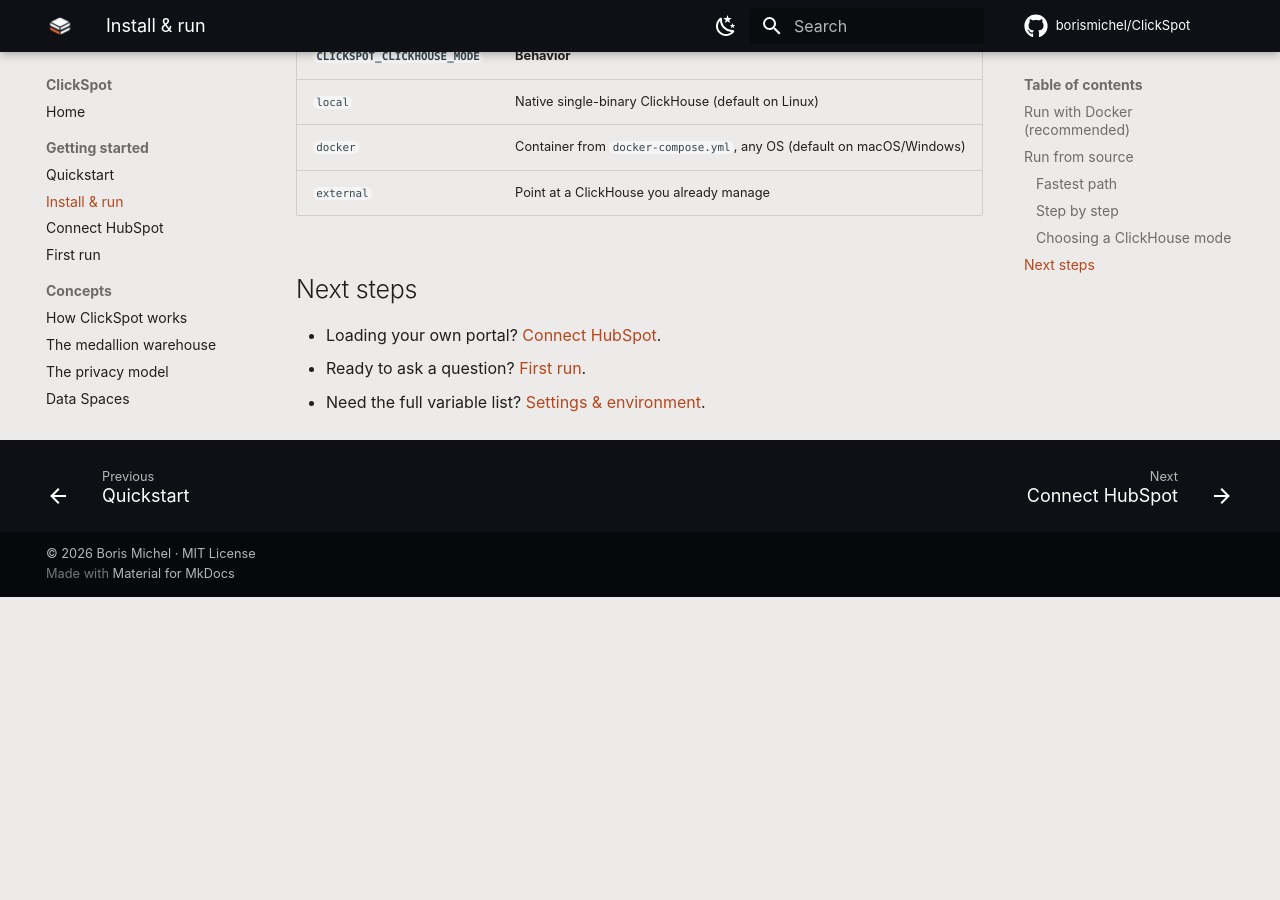
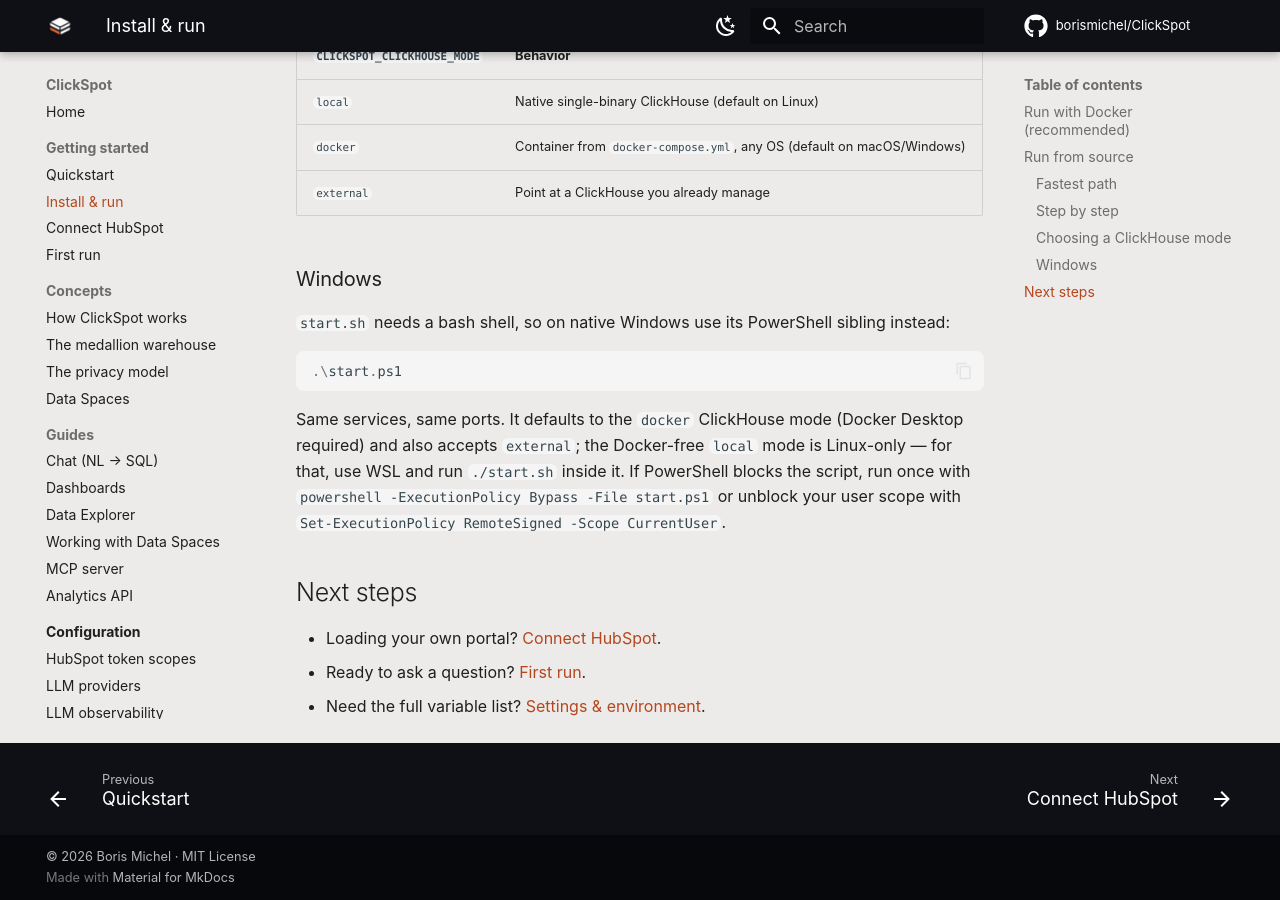
Before and after one commit to borismichel/ClickSpot, an MkDocs documentation site: the page built from docs/getting-started/install.md, in a window 1280 px wide and 900 px high, scrolled down 2221 px. Built offline with MkDocs 1.6.1 and Material for MkDocs 9.7.7, drawn with Linux system fonts in a browser that asks for light colours; comment, search, counter and statistics services are not loaded; before the commit the page ends 2818 px from its top, so only the background shows below that.

Commit message:
feat(windows): native PowerShell start script
start.sh needs a bash shell, so native Windows had no supported entrypoint —
only WSL. start.ps1 is its PowerShell sibling: same services and ports, the
Windows venv layout (.venv\Scripts), and process-tree cleanup via taskkill /T.

Supports the docker (default) and external ClickHouse modes. The Docker-free
local mode stays Linux-only; Windows users wanting it run ./start.sh under WSL.

Documented in the install guide (including the ExecutionPolicy workaround) and
in CLAUDE.md.

Co-Authored-By: Claude Opus 5 <noreply@anthropic.com>

````diff
--- a/docs/getting-started/install.md
+++ b/docs/getting-started/install.md
@@ -92,6 +92,20 @@ can't be auto-downloaded; Docker Desktop required). Force a mode in `.env`:
 | `docker` | Container from `docker-compose.yml`, any OS (default on macOS/Windows) |
 | `external` | Point at a ClickHouse you already manage |
 
+### Windows
+
+`start.sh` needs a bash shell, so on native Windows use its PowerShell sibling instead:
+
+```powershell
+.\start.ps1
+```
+
+Same services, same ports. It defaults to the `docker` ClickHouse mode (Docker Desktop
+required) and also accepts `external`; the Docker-free `local` mode is Linux-only — for
+that, use WSL and run `./start.sh` inside it. If PowerShell blocks the script, run once
+with `powershell -ExecutionPolicy Bypass -File start.ps1` or unblock your user scope with
+`Set-ExecutionPolicy RemoteSigned -Scope CurrentUser`.
+
 ## Next steps
 
 - Loading your own portal? [Connect HubSpot](connect-hubspot.md).
````
Also changed, not shown: CLAUDE.md (+2 -0 lines), 1 other file.
